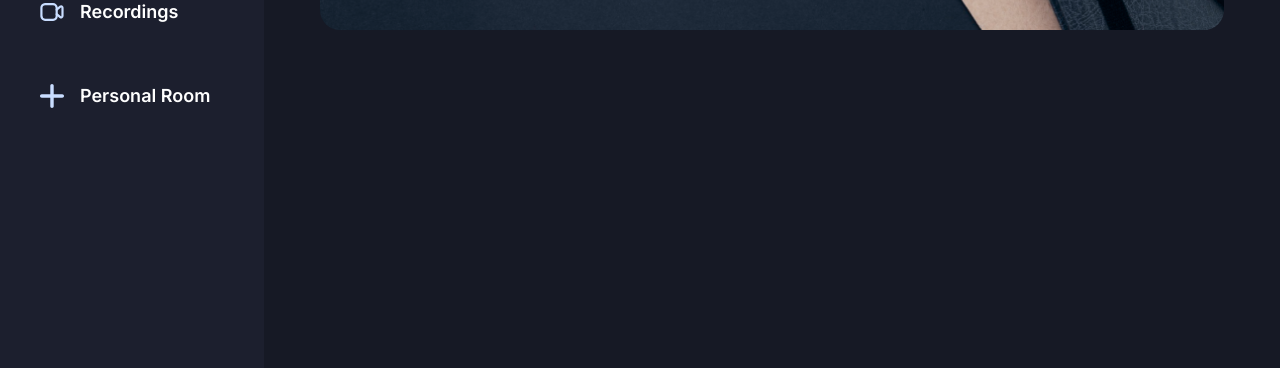
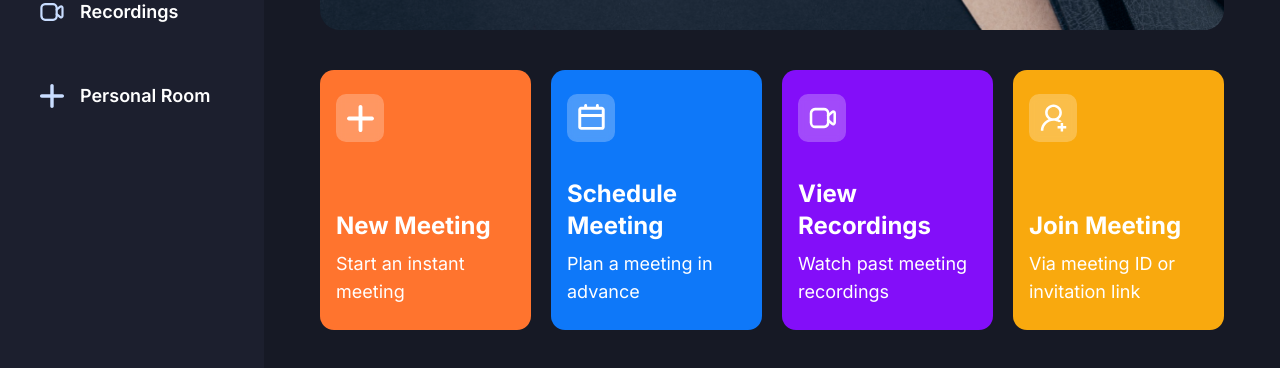
Before and after one commit to Rashad-Stack/zoom_clone, a Next.js app: page / in a window 1280 px wide. Shown: the part 382-750 px from the top of the page. Built offline with nearby package versions, Linux system fonts and the light colour scheme; no server answers.

Commit message:
refactor: Add MeetingTypeList component to Home page

```diff
--- a/app/(root)/(home)/page.tsx
+++ b/app/(root)/(home)/page.tsx
@@ -1,3 +1,5 @@
+import MeetingTypeList from "@/components/MeetingTypeList";
+
 export default function Home() {
   const now = new Date();
   const time = now.toLocaleTimeString("en-US", {
@@ -21,6 +23,8 @@
           </div>
         </div>
       </div>
+
+      <MeetingTypeList />
     </section>
   );
 }
--- /dev/null
+++ b/components/HomeCard.tsx
@@ -0,0 +1,37 @@
+import { cn } from "@/lib/utils";
+import Image from "next/image";
+
+interface HomeCardProps {
+  img: string;
+  title: string;
+  description: string;
+  handleClick: () => void;
+  className: string;
+}
+
+export default function HomeCard({
+  img,
+  title,
+  description,
+  handleClick,
+  className,
+}: HomeCardProps) {
+  return (
+    <div
+      className={cn(
+        "flex min-h-[260px] w-full cursor-pointer flex-col justify-between rounded-[14px] px-4 py-6 xl:max-w-[270px]",
+        className,
+      )}
+      onClick={handleClick}
+    >
+      <div className="flex-center glassmorphism size-12 rounded-[10px]">
+        <Image src={img} alt={title} width={27} height={27} />
+      </div>
+
+      <div className="flex flex-col gap-2">
+        <h1 className="text-2xl font-bold">{title}</h1>
+        <p className="text-lg font-normal">{description}</p>
+      </div>
+    </div>
+  );
+}
--- /dev/null
+++ b/components/MeetingTypeList.tsx
@@ -0,0 +1,45 @@
+"use client";
+import { useRouter } from "next/navigation";
+import { useState } from "react";
+import HomeCard from "./HomeCard";
+
+export default function MeetingTypeList() {
+  const router = useRouter();
+
+  const [meetingState, setMeetingState] = useState<
+    "isScheduleMeeting" | "isJoiningMeeting" | "isInstantMeeting" | undefined
+  >();
+
+  return (
+    <section className="grid grid-cols-1 gap-5 md:grid-cols-2 xl:grid-cols-4">
+      <HomeCard
+        img="/icons/add-meeting.svg"
+        title="New Meeting"
+        description="Start an instant meeting"
+        handleClick={() => setMeetingState("isJoiningMeeting")}
+        className="bg-orange-1"
+      />
+      <HomeCard
+        img="/icons/schedule.svg"
+        title="Schedule Meeting"
+        description="Plan a meeting in advance"
+        handleClick={() => setMeetingState("isScheduleMeeting")}
+        className="bg-blue-1"
+      />
+      <HomeCard
+        img="/icons/recordings.svg"
+        title="View Recordings"
+        description="Watch past meeting recordings"
+        handleClick={() => router.push("/recordings")}
+        className="bg-purple-1"
+      />
+      <HomeCard
+        img="/icons/Join-meeting.svg"
+        title="Join Meeting"
+        description="Via meeting ID or invitation link"
+        handleClick={() => setMeetingState("isJoiningMeeting")}
+        className="bg-yellow-1"
+      />
+    </section>
+  );
+}
--- a/tailwind.config.ts
+++ b/tailwind.config.ts
@@ -28,6 +28,15 @@
         },
         sky: {
           1: "#C9DDFF",
+        },
+        orange: {
+          1: "#FF742E",
+        },
+        purple: {
+          1: "#830EF9",
+        },
+        yellow: {
+          1: "#F9A90E",
         },
 
         border: "hsl(var(--border))",
```
